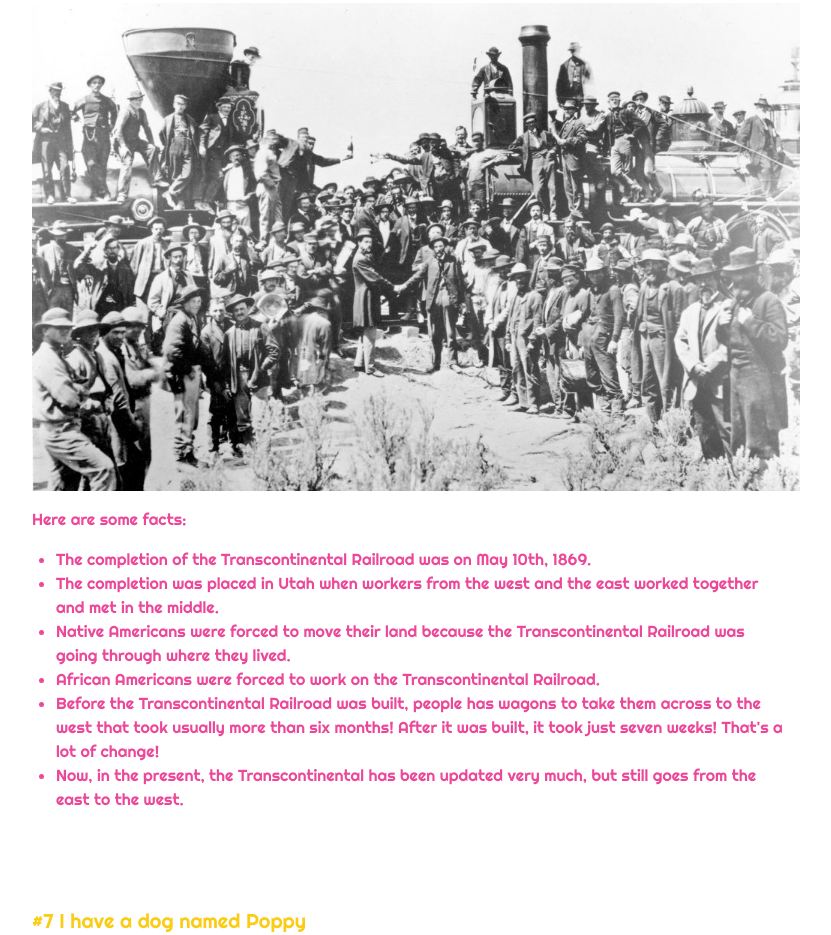
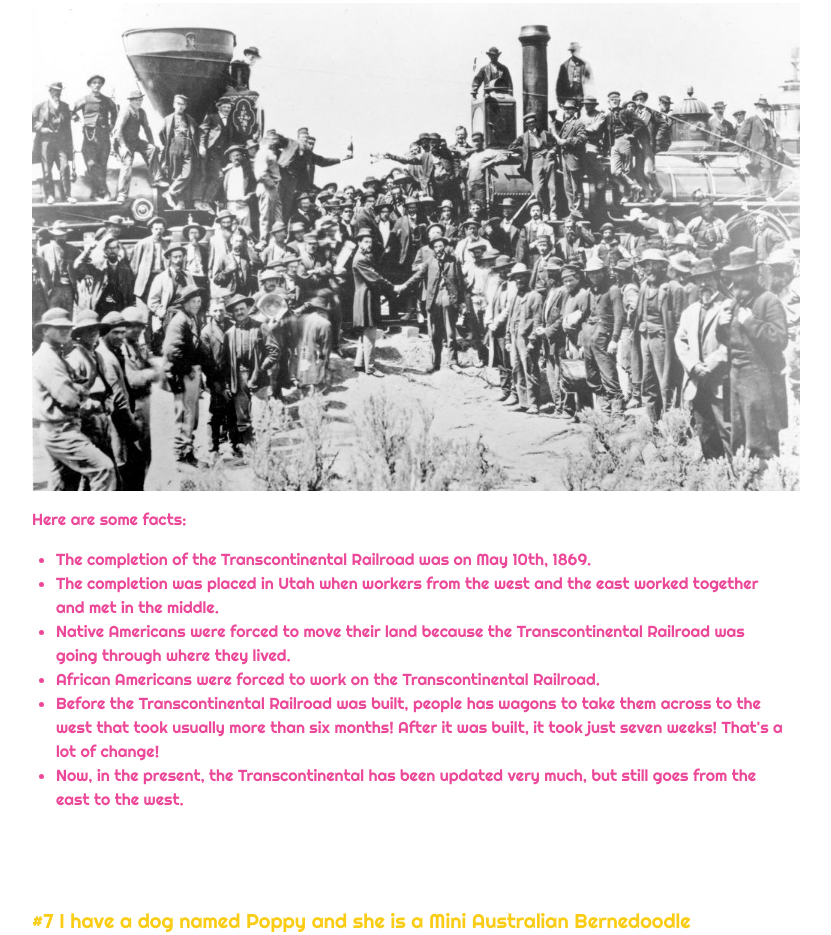
Before and after one commit to danbruder/adelynns_site, a website built with Vite: page index.html in a window 1280 px wide. Shown: the part 1965-2900 px from the top of the page, without its empty margins (224-1055 px from the left). Built offline with nearby package versions, Linux system fonts and the light colour scheme.

Commit message:
dadisthebest

```diff
--- a/index.html
+++ b/index.html
@@ -90,7 +90,7 @@
                     </ul>
                 </div>
                 <div class="pt-20">
-                    <p class="text-yellow-400 text-xl"> #7 I have a dog named Poppy
+                    <p class="text-yellow-400 text-xl"> #7 I have a dog named Poppy and she is a Mini Australian Bernedoodle
 
 
             </div>
```
